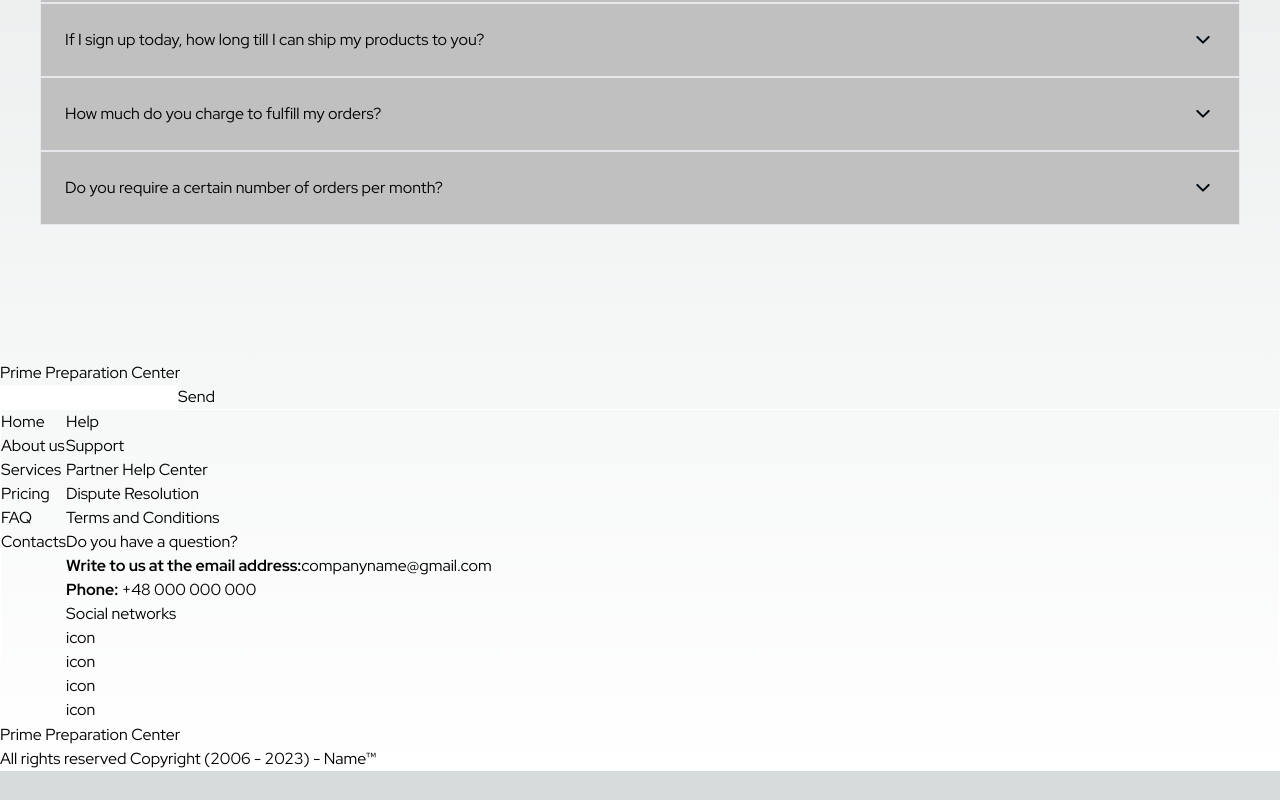
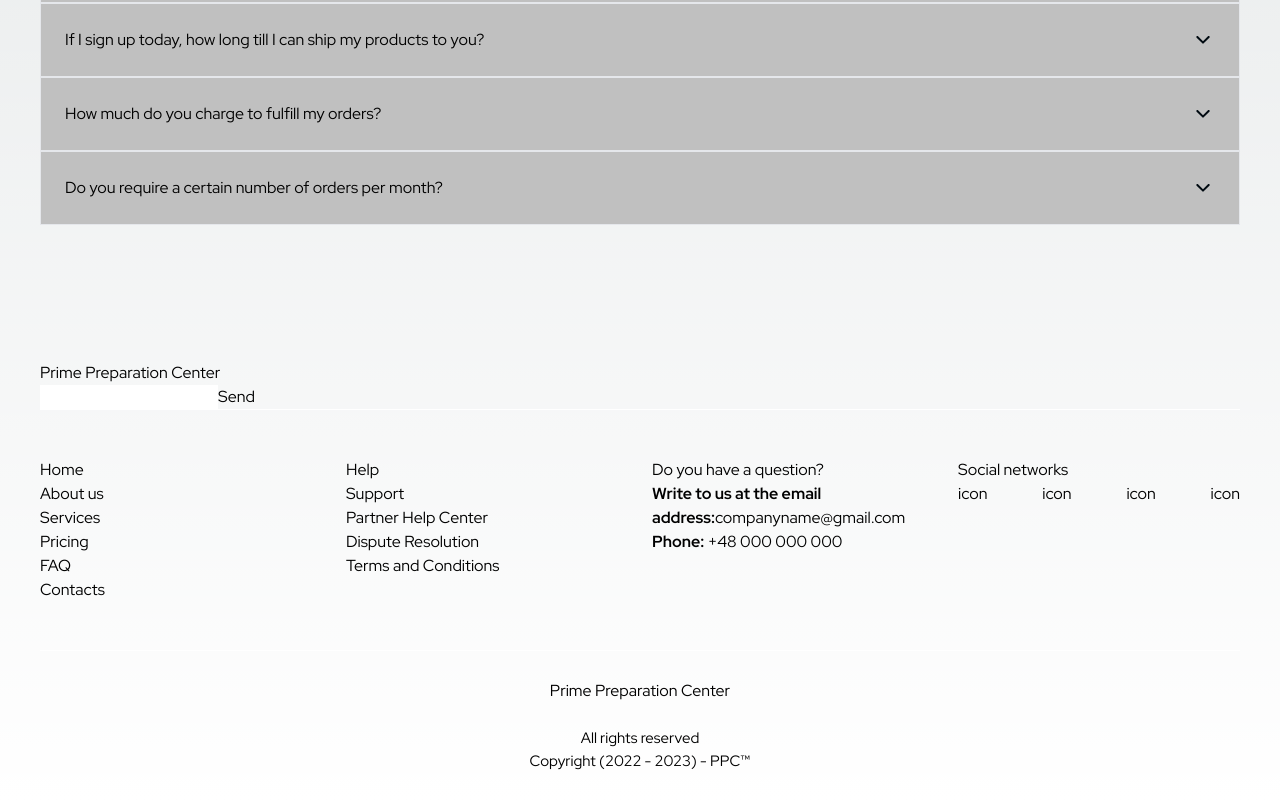
Before and after one commit to korvan17/nevadaFrontend, a Next.js app: page / in a window 1280 px wide. Shown: the part 1059-1859 px from the top of the page. Before the commit the page ends 1830 px from the top, so only its background shows below. Built offline with nearby package versions, Linux system fonts and the light colour scheme.

Commit message:
feat: finished with 2/3 footer's sections

```diff
--- a/src/components/Footer/Footer.jsx
+++ b/src/components/Footer/Footer.jsx
@@ -6,7 +6,7 @@ import { FooterLinks } from "./FooterLinks";
 
 export default function Footer() {
   return (
-    <div>
+    <div className="w-[1200px] mx-auto ">
       <div>
         {/* temp solution */}
         <Link href="/">Prime Preparation Center</Link>
@@ -16,9 +16,12 @@ export default function Footer() {
         </form>
       </div>
       <FooterLinks />
-      <div>
-        <h3>Prime Preparation Center</h3>
-        <p>All rights reserved Copyright (2006 - 2023) - Name™</p>
+      <div className="flex items-center justify-center py-[28px] flex-wrap flex-col text-center">
+        <h3 className="mb-[24px]">Prime Preparation Center</h3>
+        <p className="flex flex-col text-[15px]">
+          <span>All rights reserved</span>
+          <span>Copyright (2022 - 2023) - PPC™</span>
+        </p>
       </div>
     </div>
   );
--- a/src/components/Footer/FooterLinks/FooterLinks.jsx
+++ b/src/components/Footer/FooterLinks/FooterLinks.jsx
@@ -4,14 +4,15 @@ import { footerLinksData } from "./footer-data";
 
 export default function FooterLinks() {
   return (
-    <div className="flex border border-white">
+    <div className="flex justify-between flex-wrap border-y border-white py-[48px]">
+      <div className="w-[282px]">
         <FooterCommonList data={footerLinksData.sections} />
-      <ul>
-        <li>
+      </div>
+      <div className="w-[282px]">
         <h3>Help</h3>
         <FooterCommonList data={footerLinksData.help} />
-        </li>
-        <li>
+      </div>
+      <div className="w-[282px]">
         <h3>Do you have a question?</h3>
         <ul>
           <li>
@@ -26,10 +27,10 @@ export default function FooterLinks() {
             </a>
           </li>
         </ul>
-        </li>
-        <li>
+      </div>
+      <div className="w-[282px]">
         <h3>Social networks</h3>
-          <ul>
+        <ul className="flex justify-between">
           <li>
             <a href=""></a>icon
           </li>
@@ -43,8 +44,7 @@ export default function FooterLinks() {
             <a href=""></a>icon
           </li>
         </ul>
-        </li>
-      </ul>
+      </div>
     </div>
   );
 }
```
Lines whose indentation alone changed are shown as unchanged.
